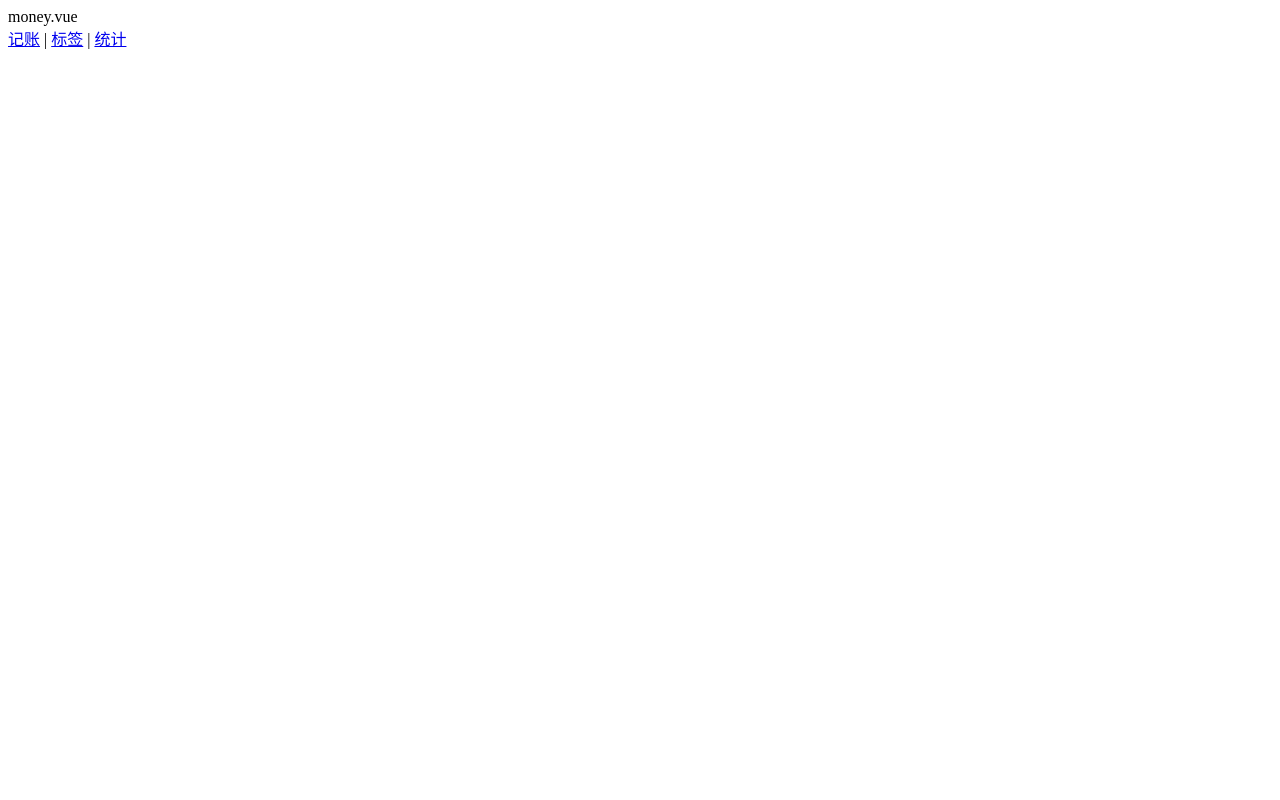
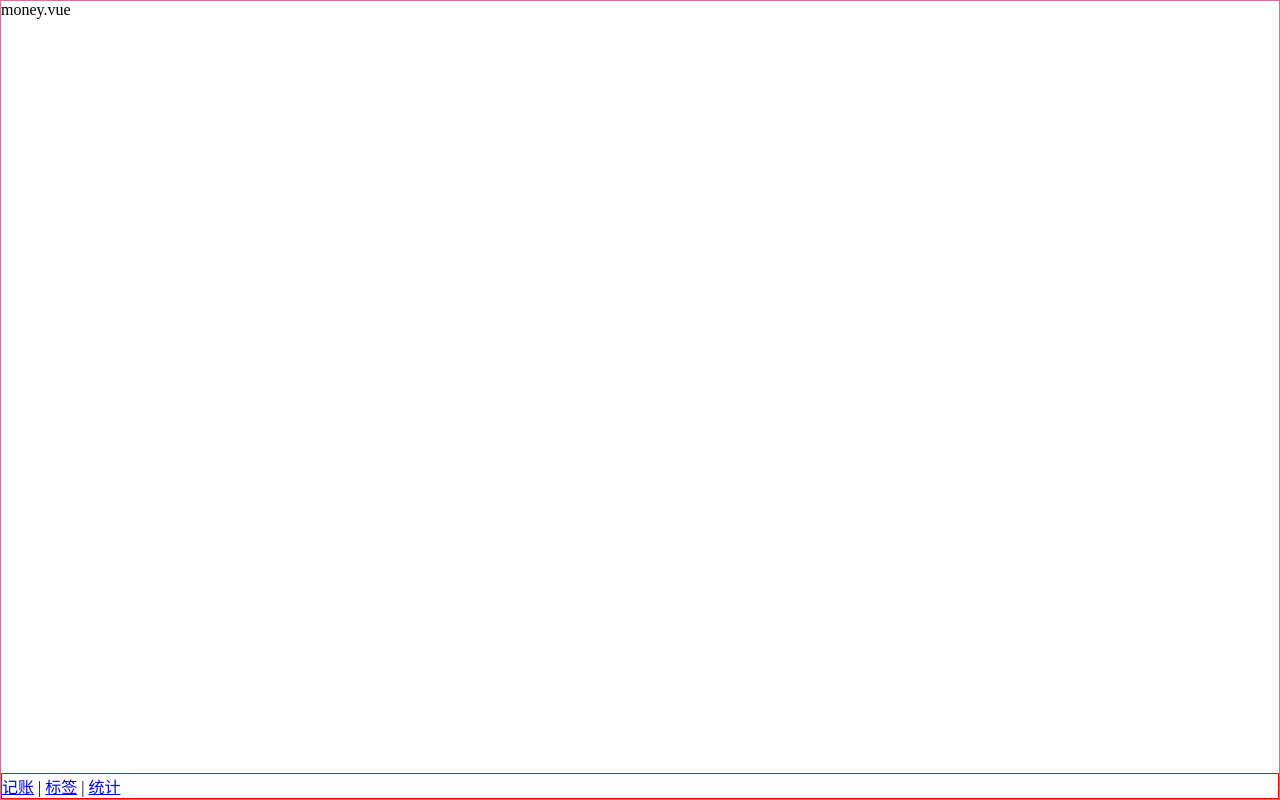
Before and after one commit to zhanana/nana-log, a Vue app: page /#/money in a window 1280 px wide. Built offline with nearby package versions, Linux system fonts and the light colour scheme.

Commit message:
页面布局 money

```diff
--- a/src/App.vue
+++ b/src/App.vue
@@ -5,6 +5,11 @@
 </template>
 
 <style lang="scss">
+*{
+  margin: 0;
+  padding: 0;
+  box-sizing: border-box;
+}
 #app {
   font-family: Avenir, Helvetica, Arial, sans-serif;
   -webkit-font-smoothing: antialiased;
--- a/src/components/Nav.vue
+++ b/src/components/Nav.vue
@@ -1,12 +1,10 @@
 <template>
-    <div class="container">
-        <div>
+    <div class="nav">
       <router-link to="/money">记账</router-link>
       |
       <router-link to="/labels">标签</router-link>
       |
       <router-link to="/statistics">统计</router-link>
-    </div>
     </div>
 </template>
 
@@ -17,5 +15,7 @@ export default {
 </script>
 
 <style scoped >
-
+  .nav {
+    border: 1px solid red;
+  }
 </style>
--- a/src/views/Money.vue
+++ b/src/views/Money.vue
@@ -1,6 +1,8 @@
 <template>
-    <div class="container">
-        money.vue
+    <div class="nav-wrapper">
+        <div class="content">
+            <p>money.vue</p>
+        </div>
         <Nav />
     </div>
 </template>
@@ -21,5 +23,15 @@ export default {
 </script>
 
 <style scoped >
+    .nav-wrapper{
+        border: 1px solid palevioletred;
+        display: flex;
+        flex-direction: column;
+        height: 100vh;
+    }
+    .content{
+        flex-grow: 1;
+        overflow: auto;
+    }
 
 </style>
```
